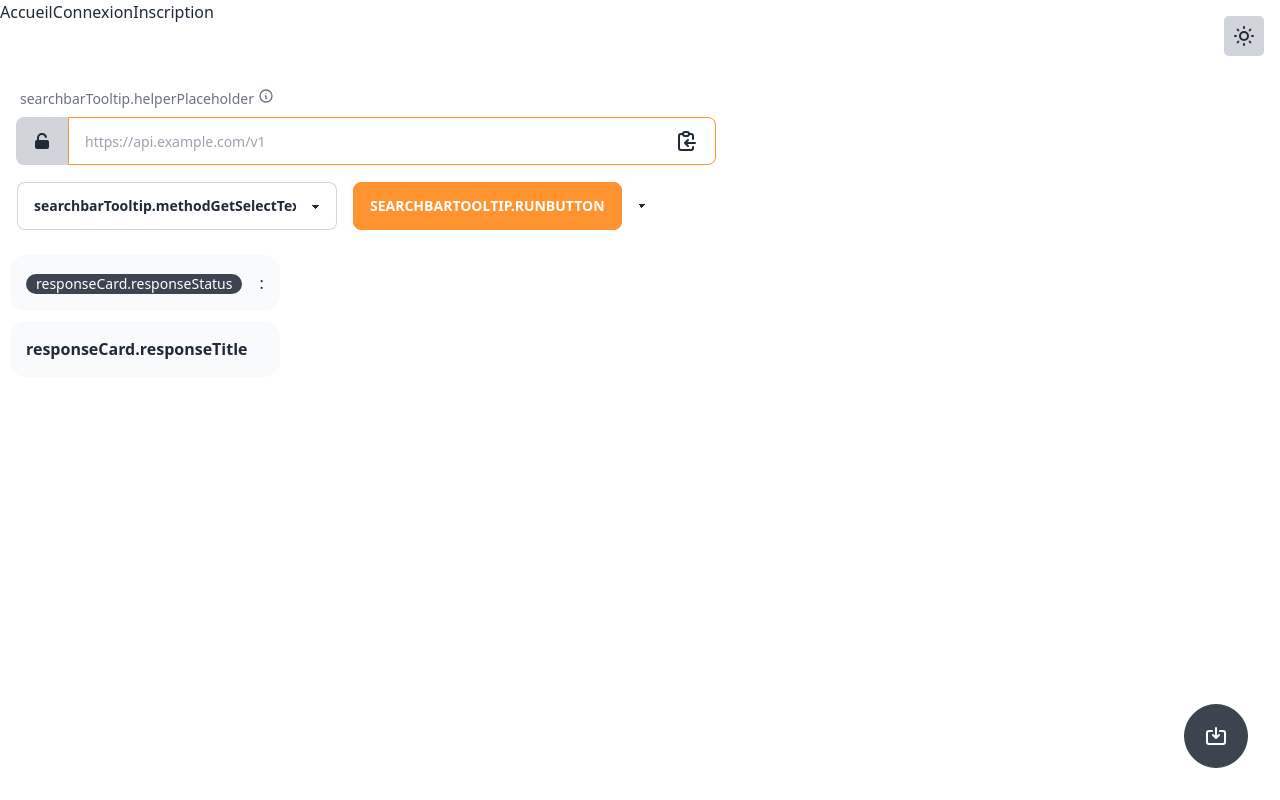
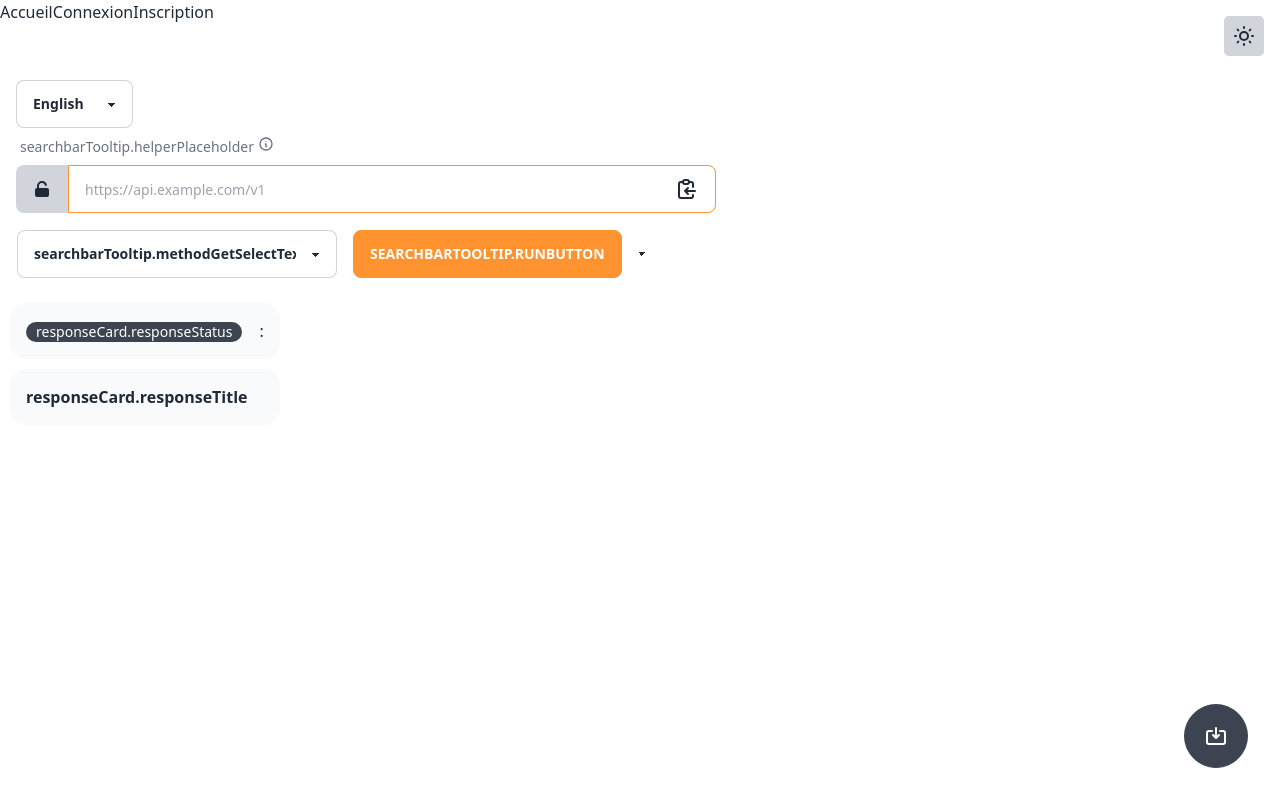
Before and after one commit to Vision-Data/app, a Vue app: page / in a window 1280 px wide. Built offline with nearby package versions, Linux system fonts and the light colour scheme.

Commit message:
fix : add language select to homepage

```diff
--- a/src/views/Home.vue
+++ b/src/views/Home.vue
@@ -1,12 +1,13 @@
 <template>
-<div>
-      <nav>
+  <div>
+    <nav>
       <router-link to="/">Accueil</router-link>
       <router-link to="/login">Connexion</router-link>
       <router-link to="/register">Inscription</router-link>
     </nav>
     <div class="flex justify-center mt-10">
       <header>
+        <language-select />
         <dark-mode />
         <div class="sending-container">
           <SearchBar
@@ -62,7 +63,7 @@
       <Response @launch-modal="isOpenByResponse" />
       <Chart v-if="isChartDisplayed" />
     </div>
-</div>
+  </div>
 </template>
 
 <script>
@@ -73,6 +74,7 @@ import CallApi from "../components/CallApi.vue";
 import Chart from "../components/Charts/Chart.vue";
 import RequestBody from "../components/RequestBody.vue";
 import DiagramChoice from "../components/DiagramChoice.vue";
+import LanguageSelect from "../components/LanguageSelect.vue";
 
 export default {
   name: "Home",
@@ -84,6 +86,7 @@ export default {
     Chart,
     RequestBody,
     DiagramChoice,
+    LanguageSelect,
   },
   data() {
     return {
```
